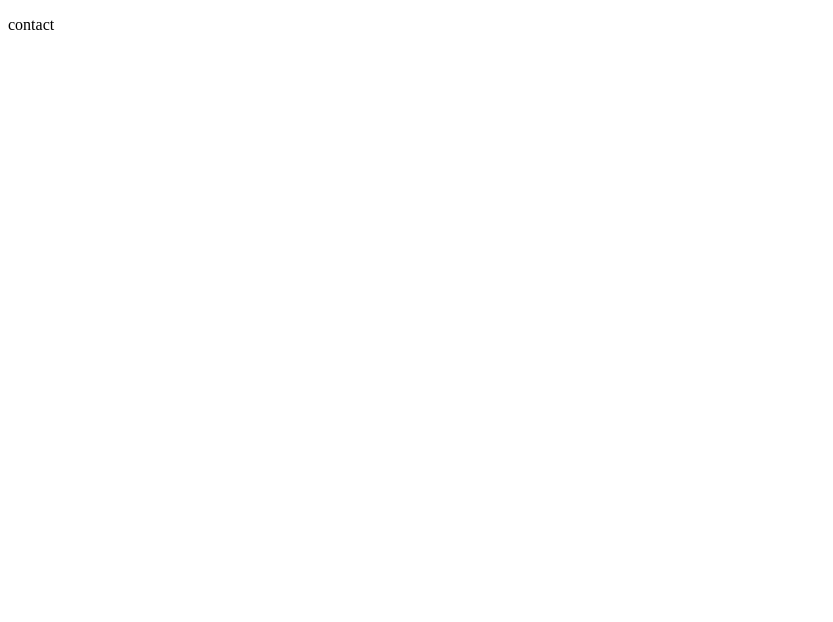
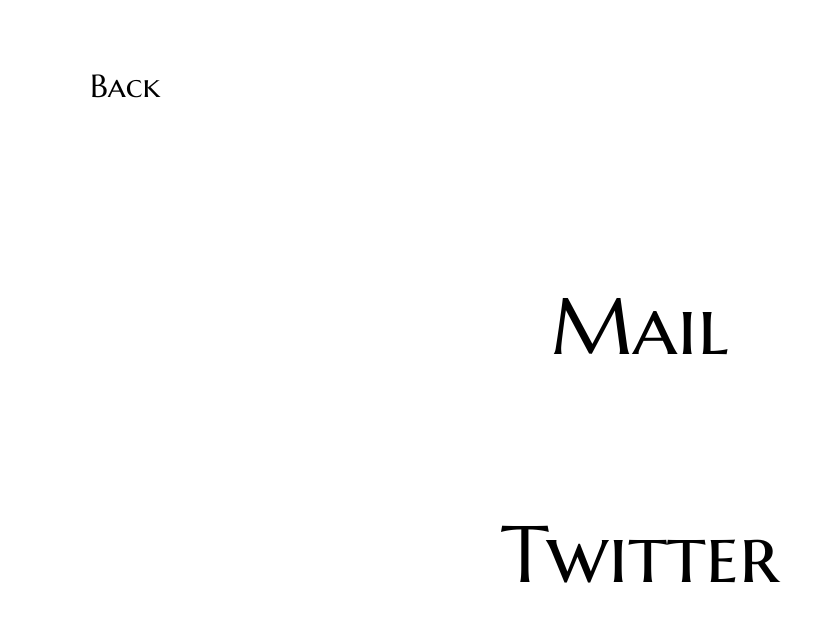
Before and after one commit to shuta13/past-portfolio, a Vue app: page /contact in a window 1280 px wide. Shown: the top 622 px of the page, without its empty margins (0-833 px from the left). Built offline with nearby package versions, Linux system fonts and the light colour scheme.

Commit message:
added contact page

```diff
--- a/src/components/Contact.vue
+++ b/src/components/Contact.vue
@@ -1,3 +1,202 @@
 <template>
-  <p>contact</p>
+  <div id='contact'>
+    <div class="modal-appear">
+      <div class="light-button button-wrapper">
+        <div class="button" @click="handleClickToHome">
+          <span>
+            Back
+          </span>
+        </div>
+      </div>
+      <Back @close="closeModal" v-if="modal"></Back>
+    </div>
+    <div id="container">
+      <a href="mailto:hollystr13@gmail.com">Mail</a>
+      <a href="https://twitter.com/did0es">Twitter</a>
+    </div>
+  </div>
 </template>
+
+<script>
+export default {
+  name: 'contact',
+  data: function () {
+    return {
+      width: window.innerWidth,
+      height: window.innerHeight,
+
+      modal: false,
+    }
+  },
+  computed: {
+    windowSize() {
+      return {
+        width: `${this.width}px`,
+        height: `${this.height}px`
+      }
+    }
+  },
+  methods: {
+    handleClickToHome() {
+      this.$router.push({ path: '/' });
+    },
+    handleResize: function() {
+      // resizeのたびにこいつが発火するので、ここでやりたいことをやる
+
+      this.width = window.innerWidth;
+      this.height = window.innerHeight;
+    },
+    // モーダル部分
+    openModal() {
+      this.modal = true
+    },
+    closeModal() {
+      this.modal = false
+    }
+  },
+  mounted: function () {
+    window.addEventListener('resize', this.handleResize)
+  },
+  beforeDestroy: function () {
+    window.removeEventListener('resize', this.handleResize)
+  }
+}
+</script>
+
+<style scoped>
+@keyframes vertical {
+    0% { transform:translateY(-10px); }
+  100% { transform:translateY(  0px); }
+}
+.modal-appear {
+  display: block;
+}
+#container {
+  padding: 6vh;
+  flex-direction: column;
+  flex-wrap: wrap;
+  display: flex;
+  justify-content: center;
+  align-items: center;
+}
+@media only screen and (max-width: 768px) {
+  a {
+    font-size: 3em;
+  }
+}
+@media only screen and (min-width: 767px) {
+  a {
+    font-size: 5em;
+  }
+}
+a {
+  margin-top: 8vh;
+  margin-bottom: 8vh;
+  text-decoration: none;
+  font-family: 'Marcellus SC';
+  color: #000;
+}
+
+/* ボタンのアニメーション */
+.button-wrapper {
+	display: inline-block;
+	padding: 40px;
+}
+.button {
+  font-size: 2em;
+  font-family: 'Marcellus SC';
+	background: #fff;
+	border: none;
+	padding: 2px;
+	cursor: pointer;
+	display: block;
+	position: relative;
+	overflow: hidden;
+	transition: all .35s ease-in-out .35s;
+  margin: 0 auto;
+  width: 150px;
+}
+.dark-button .button,
+.dark-button .button span {
+	background: #333;
+	color: #fff;
+}
+.dark-button .button:after,
+.dark-button .button:before,
+.dark-button .button:hover span {
+	background: #fff;
+	color: #444;
+}
+.dark-button-2 .button,
+.dark-button-2 .button span {
+	background: #333;
+	color: #fff;
+}
+.dark-button-2 .button:after,
+.dark-button-2 .button:before,
+.dark-button-2 .button:hover span {
+	background: #fff;
+	color: #444;
+}
+@media only screen and (max-width: 767px) {
+  span {
+    display: block;
+    padding: 2vh 4vw;
+    background: #fff;
+    z-index: 100;
+    position: relative;
+    transition: all .35s ease-in-out .35s;
+    text-align: center;
+  }
+}
+
+@media only screen and (min-width: 768px) {
+  span {
+    display: block;
+    padding: 2vh 2vw;
+    background: #fff;
+    z-index: 100;
+    position: relative;
+    transition: all .35s ease-in-out .35s;
+    text-align: center;
+  }
+}
+
+.button:hover span {
+	background: #333;
+	color: #fff;
+	transition: all .35s ease-in-out .35s;
+}
+/* 右下のライン */
+.button:after {
+	bottom: -100%;
+	right: -100%;
+	content: "";
+	width: 100%;
+	height: 100%;
+	position: absolute;
+	background: #333;
+	transition: all .35s ease-in-out .5s;
+}
+.button:hover:after {
+	right: 0;
+	bottom: 0;
+	transition: all ease-in-out .25s;
+}
+/* 左上のライン */
+.button:before {
+	top: -100%;
+	left: -100%;
+	content: "";
+	width: 100%;
+	height: 100%;
+	position: absolute;
+	background: #333;
+	transition: all .35s ease-in-out .5s;
+}
+.button:hover:before {
+	left: 0;
+	top: 0;
+	transition: all ease-in-out .35s;
+}
+</style>
--- a/src/components/Modal.vue
+++ b/src/components/Modal.vue
@@ -58,6 +58,7 @@
     height: 100%;
     background: rgba(0, 0, 0, 0.5);
   }
+  // ざっくりレスポンシブ対応
   @media only screen and (max-width: 767px) {
     &-content {
       padding: 12vh 6vw;
--- a/src/components/Root.vue
+++ b/src/components/Root.vue
@@ -1,7 +1,7 @@
 <template>
   <div id="app">
     <div id="logo" @mousemove="onMouseMoved" @touchmove="onMouseMoved">
-      <div class="container" v-bind:style="rotation">
+      <div class="container" :style="rotation">
         <img class="bg" src="../assets/back_image.png">
         <img class="name-logo" src="../assets/name.png">
       </div>
@@ -122,6 +122,7 @@
     0% { transform:translateY(-10px); }
   100% { transform:translateY(  0px); }
 }
+
 .modal-appear {
   position: absolute;
   top: 0;
--- a/src/components/Work.vue
+++ b/src/components/Work.vue
@@ -1,3 +1,66 @@
 <template>
-  <p>hoge</p>
+  <div id="work">
+    <div class="wrapper">
+      <div class="wrapper-box">
+        <div id="box" :style="windowSize">
+          <div>Application</div>
+          <div>Illustration&Art</div>
+          <div>Music</div>
+        </div>
+      </div>
+    </div>
+  </div>
 </template>
+
+<script>
+export default {
+  name: 'work',
+  data: function () {
+    return {
+      width: window.innerWidth,
+      height: window.innerHeight,
+    }
+  },
+  computed: {
+    windowSize() {
+      return {
+        width: `${this.width}px`,
+        height: `${this.height}px`
+      }
+    }
+  },
+  methods: {
+    handleResize: function() {
+      // resizeのたびにこいつが発火するので、ここでやりたいことをやる
+
+      this.width = window.innerWidth;
+      this.height = window.innerHeight;
+    }
+  },
+  mounted: function () {
+    window.addEventListener('resize', this.handleResize)
+  },
+  beforeDestroy: function () {
+    window.removeEventListener('resize', this.handleResize)
+  }
+}
+</script>
+
+
+<style scoped>
+.wrapper {
+  display: flex;
+  justify-content: center;
+  align-items: center;
+  /* flex-direction: column; */
+}
+.wrapper-box {
+  /* max-width: 500px; */
+  overflow: auto;
+}
+#box {
+  top: 0;
+  border: 1px solid black;
+  position: relative;
+}
+</style>
```
